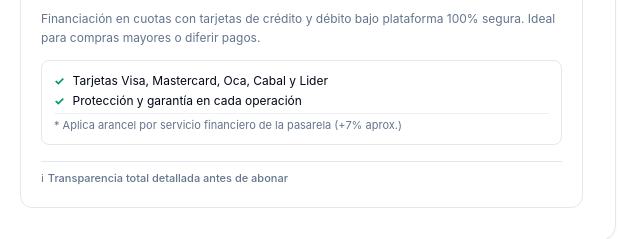
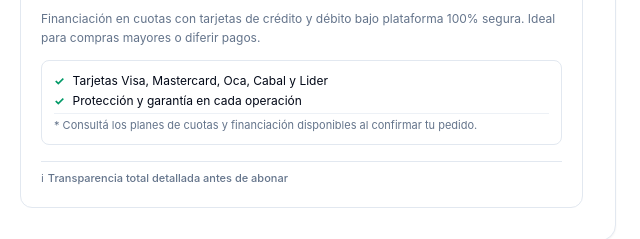
Before and after one commit to Ponce1969/E-commerce-MVP, an Astro site in the folder frontend/: page / in a window 1280 px wide. Shown: the part 1330-1569 px from the top of the page, 632-1272 px from the left. Built offline with nearby package versions, Linux system fonts and the light colour scheme; Astro itself is replaced by a stand-in of ours.

Commit message:
fix(marketing): soften payment financing copy on homepage

```diff
--- a/frontend/src/pages/index.astro
+++ b/frontend/src/pages/index.astro
@@ -161,7 +161,7 @@ const categories = Array.from(new Set(catalogData.map((p) => p.categoria))).slic
               <span>Protección y garantía en cada operación</span>
             </div>
             <div class="flex items-center gap-2 text-muted-foreground text-[11px] pt-1 border-t border-border/60">
-              <span>* Aplica arancel por servicio financiero de la pasarela (+7% aprox.)</span>
+              <span>* Consultá los planes de cuotas y financiación disponibles al confirmar tu pedido.</span>
             </div>
           </div>
         </div>
```
